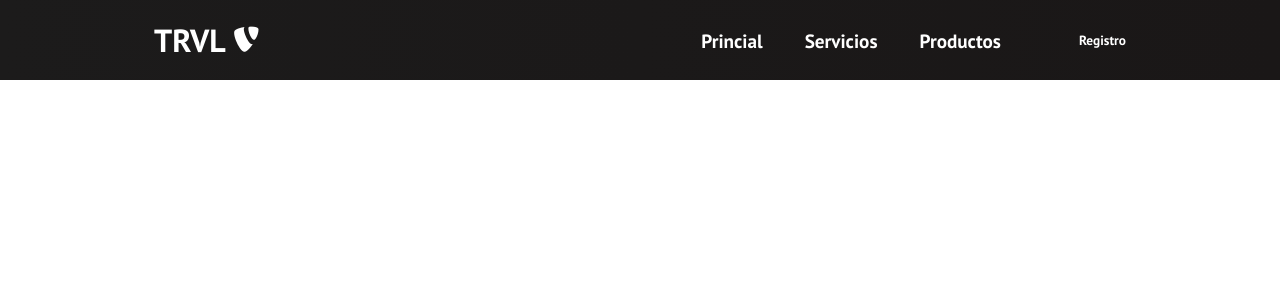
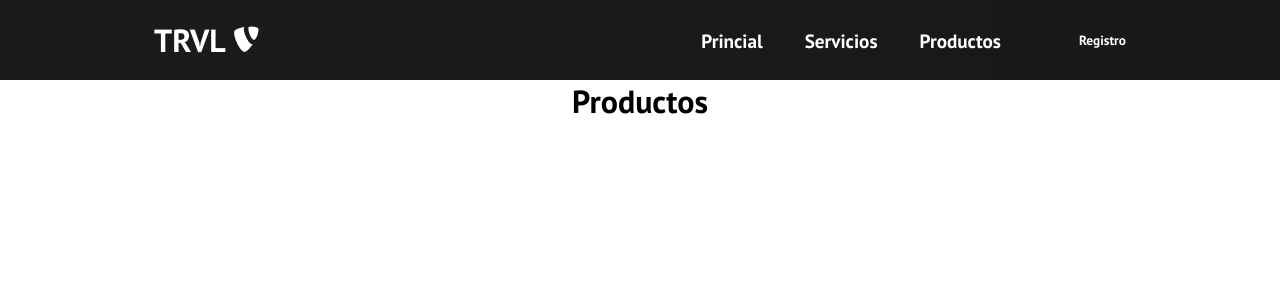
Before and after one commit to brammont/React-LandingPage-Travelapp, a React (Create React App) app: page /products in a window 1280 px wide. Shown: the top 300 px of the page. Built offline with nearby package versions, Linux system fonts and the light colour scheme.

Commit message:
paginas con sus respectivos links en la app

```diff
--- a/src/App.js
+++ b/src/App.js
@@ -2,6 +2,9 @@ import React from 'react';
 import Navbar from './components/Navbar';
 import {BrowserRouter as Router, Switch, Route} from 'react-router-dom';
 import Home from './components/pages/Home';
+import Servicios from './components/pages/Servicios';
+import Productos from './components/pages/Productos';
+import Registro from './components/pages/Registro';
 function App() {
   return (
     <>
@@ -9,6 +12,9 @@ function App() {
         <Navbar />
         <Switch>
           <Route path="/" exact component={Home} />
+          <Route path="/services" exact component={Servicios} />
+          <Route path="/products" exact component={Productos} />
+          <Route path="/Sing-up" exact component={Registro} />
         </Switch>
       </Router>
     </>
--- /dev/null
+++ b/src/components/pages/Productos.js
@@ -0,0 +1,11 @@
+import React from 'react'
+
+function Productos() {
+    return (
+        <div>
+            <h1>Productos</h1>
+        </div>
+    )
+}
+
+export default Productos
--- /dev/null
+++ b/src/components/pages/Registro.js
@@ -0,0 +1,11 @@
+import React from 'react'
+
+function Registro() {
+    return (
+        <div>
+            <h1>Registro</h1>
+        </div>
+    )
+}
+
+export default Registro
--- /dev/null
+++ b/src/components/pages/Servicios.js
@@ -0,0 +1,11 @@
+import React from 'react'
+
+function Servicios() {
+    return (
+        <div>
+            <h1>Servicios</h1>
+        </div>
+    )
+}
+
+export default Servicios
```
